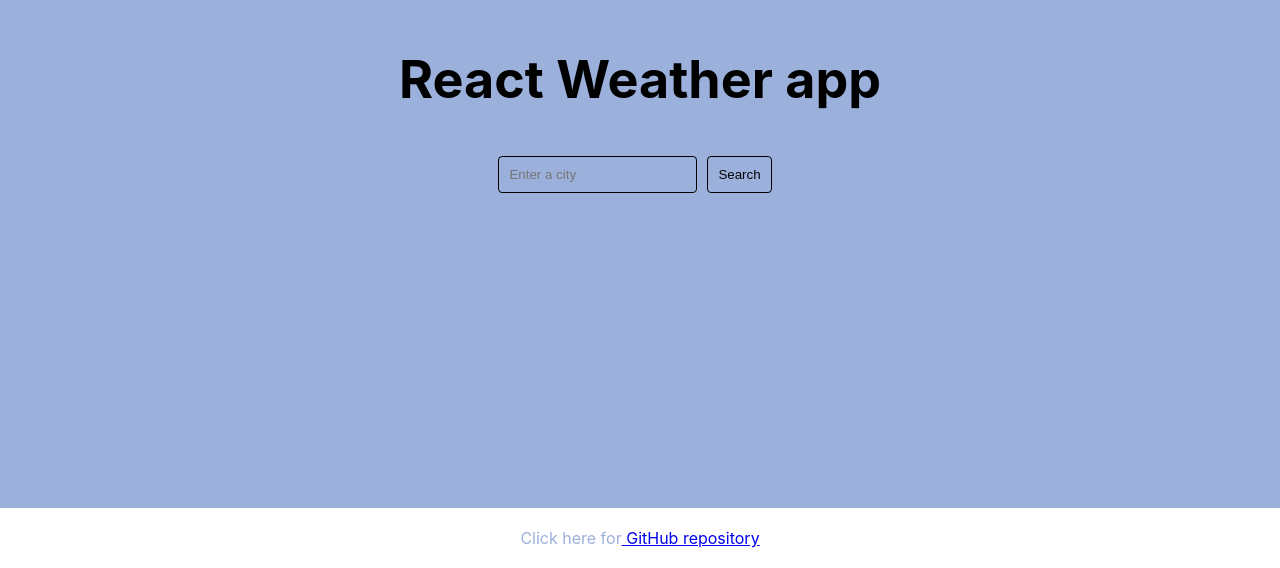
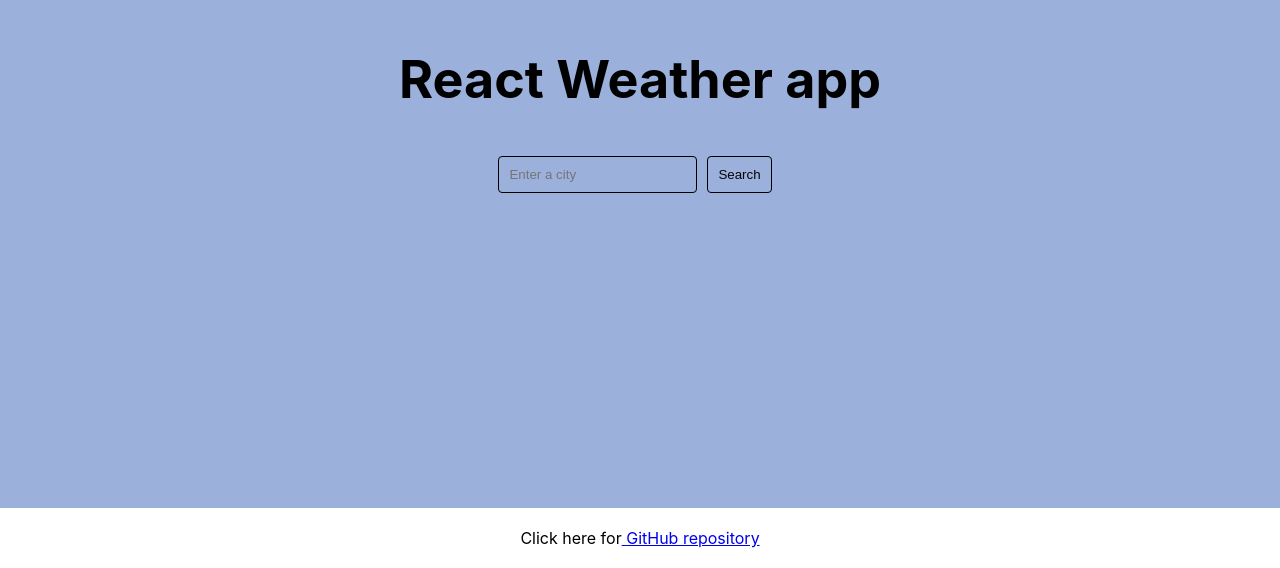
Before and after one commit to zaneknn/react-weather, a React (Create React App) app: page / in a window 1280 px wide. Shown: the part 292-860 px from the top of the page. Built offline with nearby package versions, Linux system fonts and the light colour scheme.

Commit message:
Update App.css

```diff
--- a/src/App.css
+++ b/src/App.css
@@ -47,7 +47,6 @@
 }
 footer {
   margin: 20px;
-  color: #9bb0db;
 }
 
 @keyframes App-logo-spin {
```
